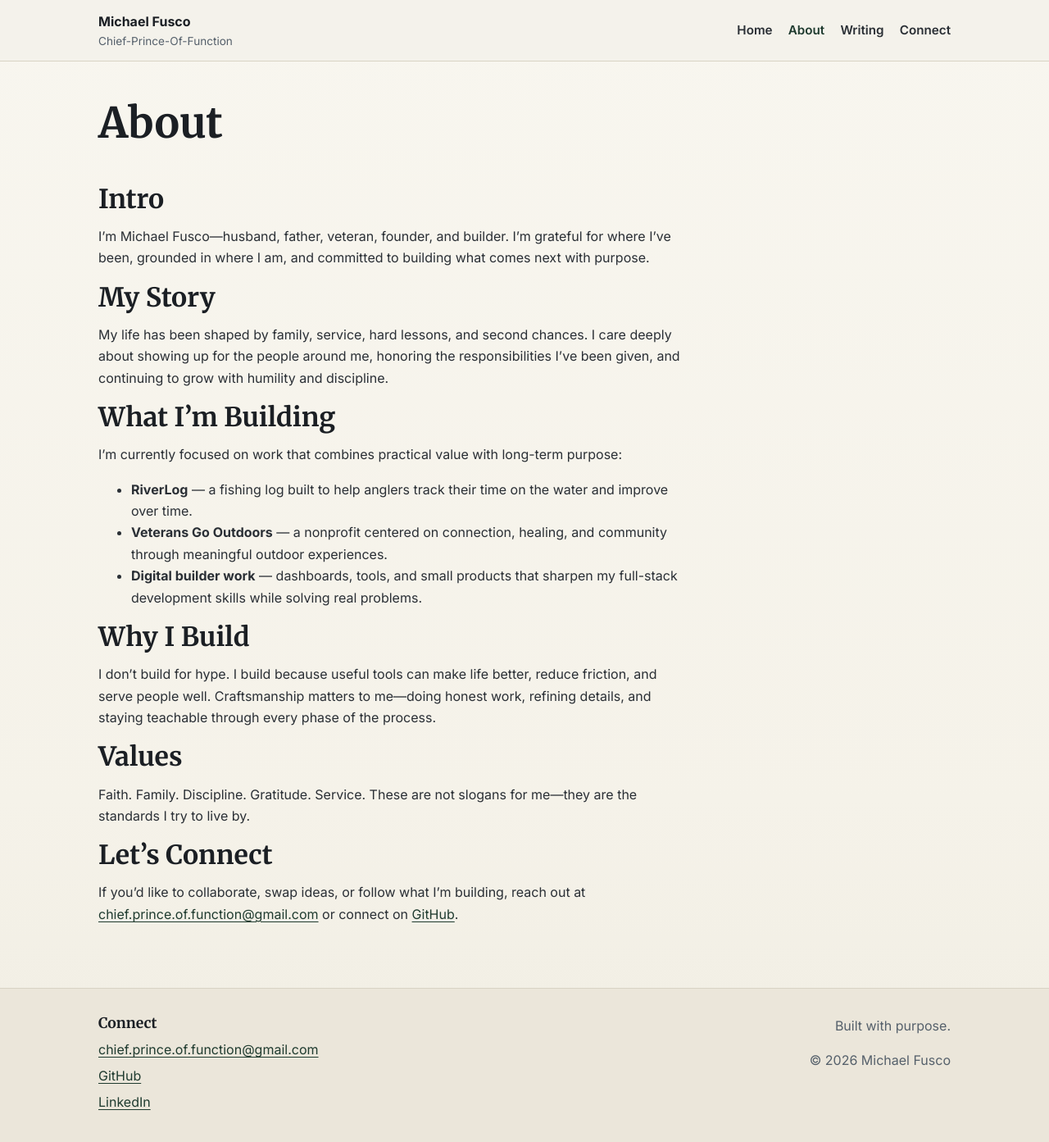
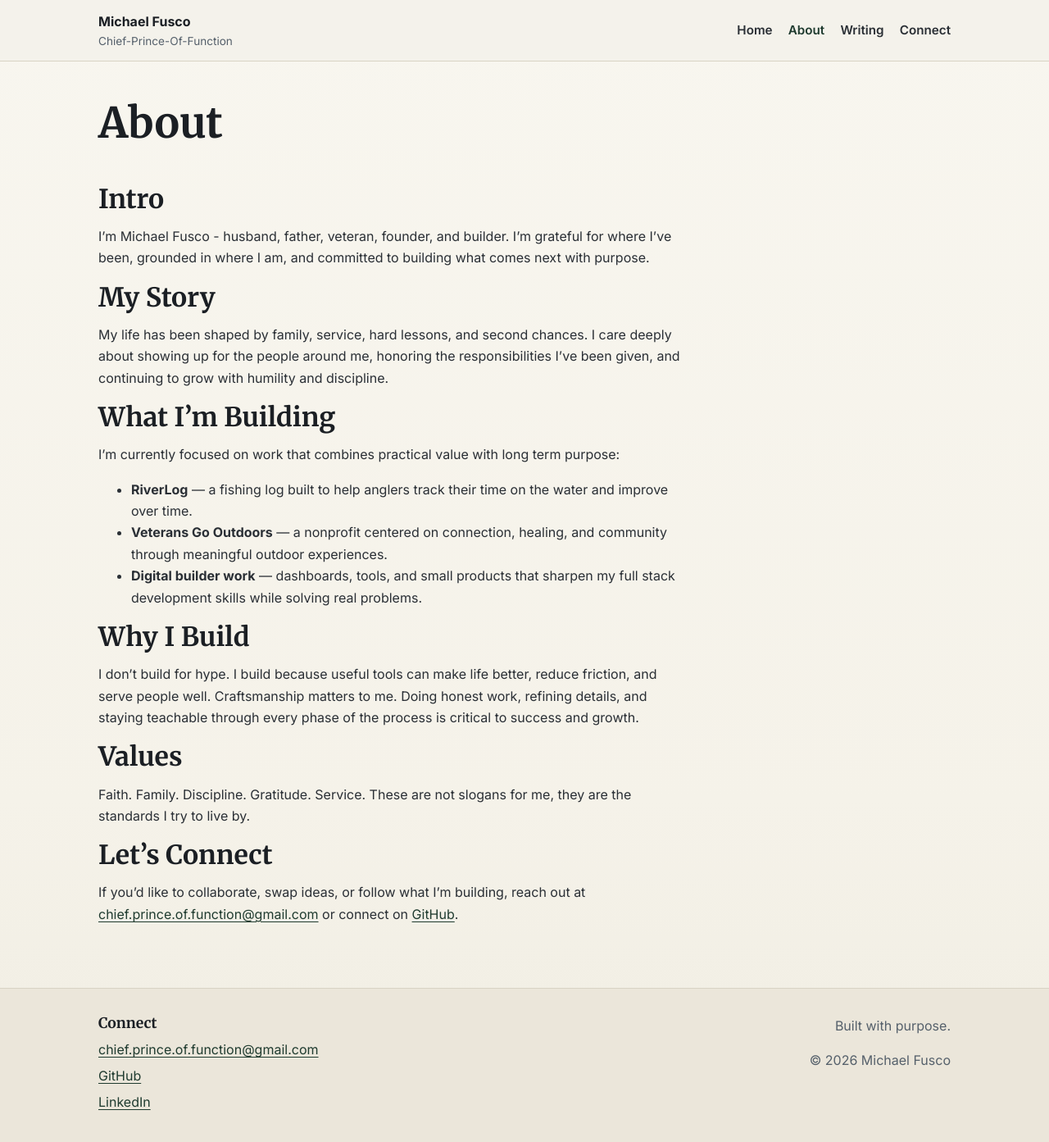
Before and after one commit to Chief-Prince-Of-Function/chief-prince-of-function.github.io, a Jekyll site: the page built from about.markdown, in a window 1280 px wide and 1395 px high. Shown: the whole window at 82% size. Built offline with Jekyll 4.4.1, drawn with Linux system fonts in a browser that asks for light colours.

Commit message:
Fix punctuation and spacing in about.markdown
Corrected punctuation and spacing issues for clarity.

```diff
--- a/about.markdown
+++ b/about.markdown
@@ -5,23 +5,23 @@ permalink: /about/
 ---
 
 ## Intro
-I’m Michael Fusco—husband, father, veteran, founder, and builder. I’m grateful for where I’ve been, grounded in where I am, and committed to building what comes next with purpose.
+I’m Michael Fusco - husband, father, veteran, founder, and builder. I’m grateful for where I’ve been, grounded in where I am, and committed to building what comes next with purpose.
 
 ## My Story
 My life has been shaped by family, service, hard lessons, and second chances. I care deeply about showing up for the people around me, honoring the responsibilities I’ve been given, and continuing to grow with humility and discipline.
 
 ## What I’m Building
-I’m currently focused on work that combines practical value with long-term purpose:
+I’m currently focused on work that combines practical value with long term purpose:
 
 - **RiverLog** — a fishing log built to help anglers track their time on the water and improve over time.
 - **Veterans Go Outdoors** — a nonprofit centered on connection, healing, and community through meaningful outdoor experiences.
-- **Digital builder work** — dashboards, tools, and small products that sharpen my full-stack development skills while solving real problems.
+- **Digital builder work** — dashboards, tools, and small products that sharpen my full stack development skills while solving real problems.
 
 ## Why I Build
-I don’t build for hype. I build because useful tools can make life better, reduce friction, and serve people well. Craftsmanship matters to me—doing honest work, refining details, and staying teachable through every phase of the process.
+I don’t build for hype. I build because useful tools can make life better, reduce friction, and serve people well. Craftsmanship matters to me. Doing honest work, refining details, and staying teachable through every phase of the process is critical to success and growth.
 
 ## Values
-Faith. Family. Discipline. Gratitude. Service. These are not slogans for me—they are the standards I try to live by.
+Faith. Family. Discipline. Gratitude. Service. These are not slogans for me, they are the standards I try to live by.
 
 ## Let’s Connect
 If you’d like to collaborate, swap ideas, or follow what I’m building, reach out at [{{ site.email }}](mailto:{{ site.email }}) or connect on [GitHub](https://github.com/{{ site.github_username }}).
```
